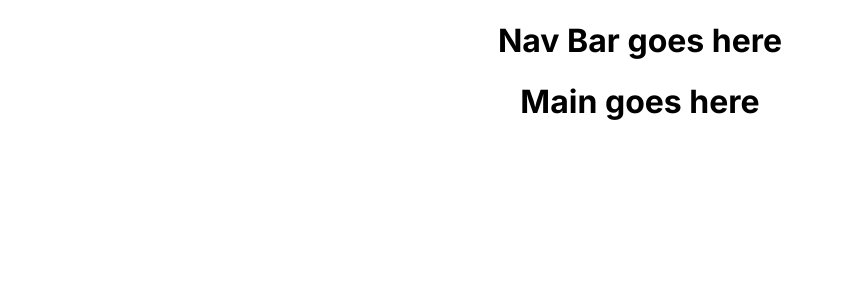
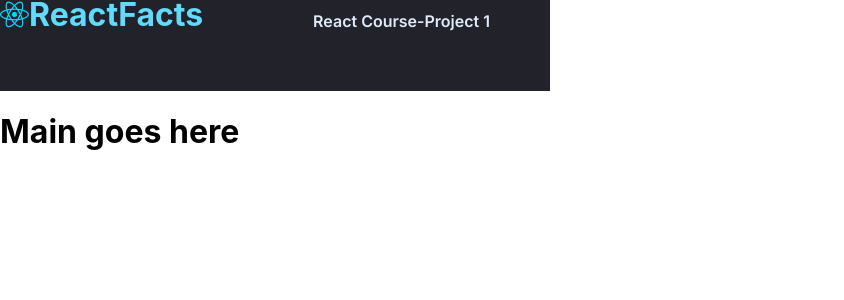
Before and after one commit to ojingwaDaniel/Challenges, a React (Create React App) app: page / in a window 1280 px wide. Shown: the top 300 px of the page, without its empty margins (0-844 px from the left). Built offline with nearby package versions, Linux system fonts and the light colour scheme.

Commit message:
added the styling of the nsv bar component

```diff
--- a/src/App.css
+++ b/src/App.css
@@ -1,39 +1,37 @@
-.App {
-  text-align: center;
-  font-family: 'Inter', sans-serif;
+*{
+  box-sizing: border-box;
 }
+body{
+  margin: 0;
+}
+.App{
+ display: flex;
+ flex-direction: column;
+}
+.header{
+  display: flex;
+  justify-content: space-between;
+  background: #21222A;;
+  color: white;
+  width: 550px;
+  height: 91px;
+}
+.reactfact{
+  display: flex;
+  align-items: center;
+  color: rgba(97, 218, 251, 1);
+  width: 158px;
+  height: 28.93px;
+  flex-shrink: 0;
 
-.App-logo {
-  height: 40vmin;
-  pointer-events: none;
 }
-
-@media (prefers-reduced-motion: no-preference) {
-  .App-logo {
-    animation: App-logo-spin infinite 20s linear;
-  }
+.react{
+  color: #DEEBF8;
+  text-align: right;
+  font-family: Inter;
+  font-size: 16px;
+  font-style: normal;
+  font-weight: 600;
+  line-height: normal;
+  padding-right: 60px;
 }
-
-.App-header {
-  background-color: #282c34;
-  min-height: 100vh;
-  display: flex;
-  flex-direction: column;
-  align-items: center;
-  justify-content: center;
-  font-size: calc(10px + 2vmin);
-  color: white;
-}
-
-.App-link {
-  color: #61dafb;
-}
-
-@keyframes App-logo-spin {
-  from {
-    transform: rotate(0deg);
-  }
-  to {
-    transform: rotate(360deg);
-  }
-}
--- a/src/App.js
+++ b/src/App.js
@@ -1,4 +1,3 @@
-// import logo from './logo.svg';
 import './App.css';
 import Nav from './component/nav';
 import Main from './component/main';
@@ -10,9 +9,6 @@ function App() {
 
 
       <Main/>
-      {/* <header className="App-header">
-        <img src={logo} className="App-logo" alt="logo" />
-    </header> */}
     </div>
   );
 }
--- a/src/component/nav.js
+++ b/src/component/nav.js
@@ -1,7 +1,13 @@
+import Logo from './reactjs-icon.png'
 export default function Nav(){
     return(
-        <div>
-            <h1>Nav Bar goes here</h1>
-        </div>
+        <header className="header">
+           <div className='reactfact'>
+            <img src={Logo} alt='NoImage'/>
+            <h1>ReactFacts</h1>
+            </div>
+            <h1 className='react'>React Course-Project 1</h1>
+
+        </header>
     )
 }
```
Also changed, not shown: src/component/reactjs-icon.png (added).
